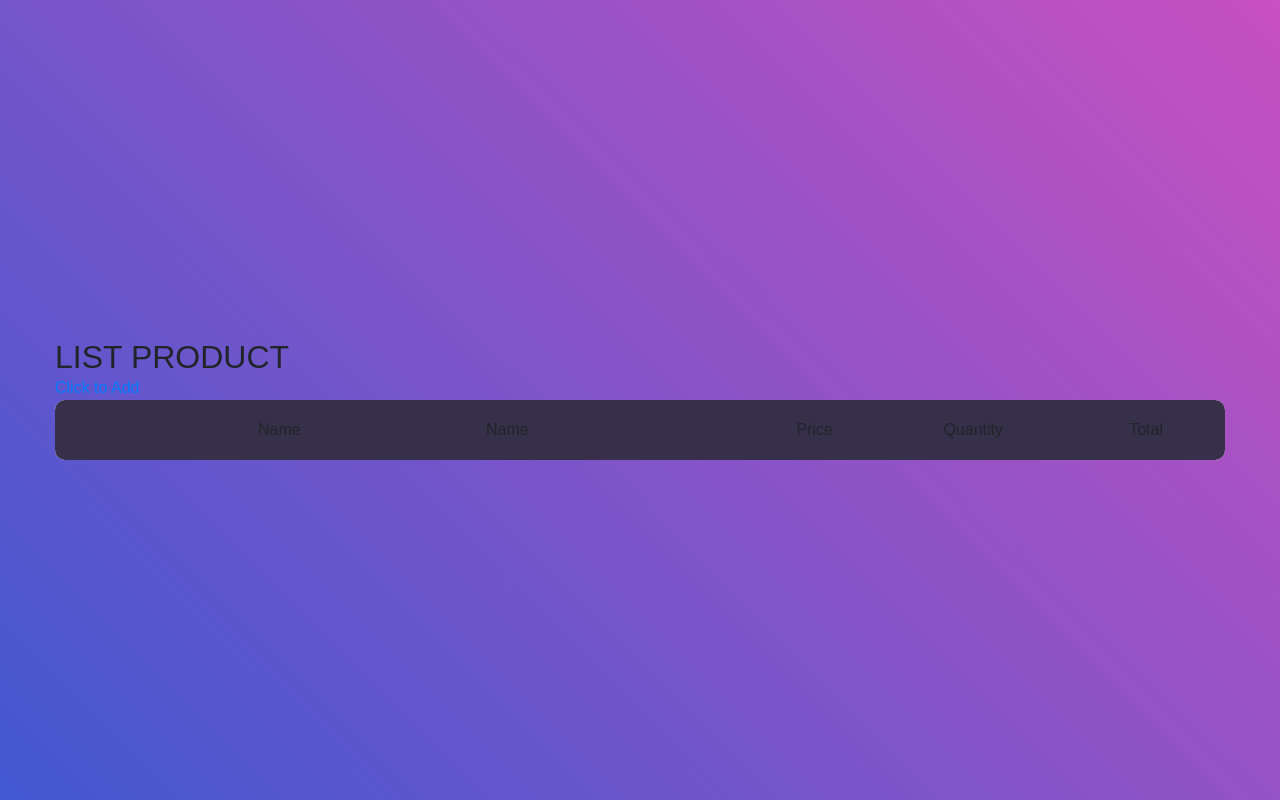
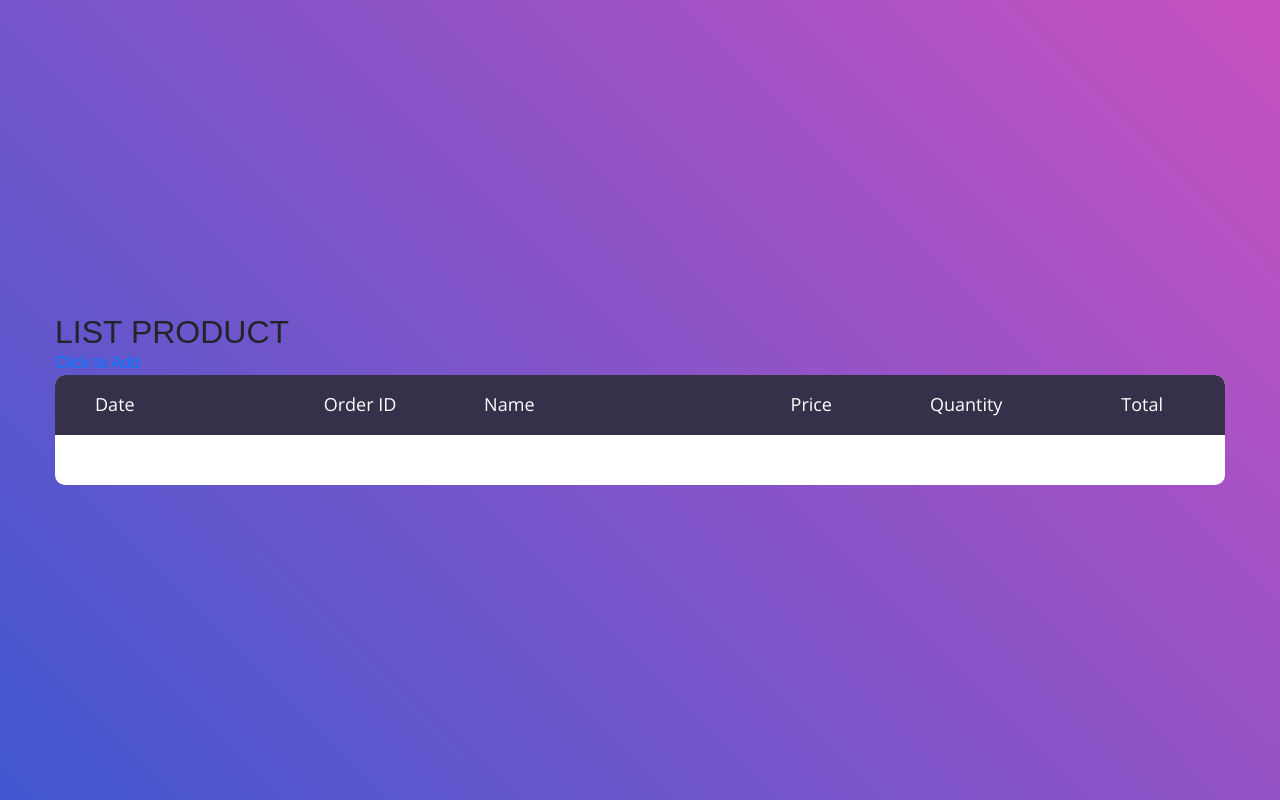
Before and after one commit to batkhai290499/AssignmentNBK, a PHP site: page / in a window 1280 px wide. Run offline with PHP 8.4, Linux system fonts and the light colour scheme; data that the repository does not hold is empty; some libraries are stand-ins or nearby versions.

Commit message:
Update index.php

```diff
--- a/index.php
+++ b/index.php
@@ -31,34 +31,38 @@
 				<a href="AddProduct.php">Click to Add</a>
 					<table>
 						<thead>
-							<th class="table100-head">
-								<td class="column1">Name</td>
-								<td class="column3">Name</td>
-								<td class="column4">Price</td>
-								<td class="column5">Quantity</td>
-								<td class="column6">Total</td>
-							</th>
+							<tr class="table100-head">
+								<th class="column1">Date</th>
+								<th class="column2">Order ID</th>
+								<th class="column3">Name</th>
+								<th class="column4">Price</th>
+								<th class="column5">Quantity</th>
+								<th class="column6">Total</th>
+							</tr>
 						</thead>
-						<?php
+						<tr>
+							<?php
 						require_once './database.php';
 							foreach ($resultSet as $row) {
 								?>
-								<td class="column1"><?= $row['productname'] ?></td>
-								<td class="column2"><?= $row['price'] ?></td>
-								<td class="column3"><?= $row['content'] ?></td>
-								<td class="column4">
+								<th class="column1"><?= $row['productname'] ?></th>
+								<th class="column2"><?= $row['price'] ?></th>
+								<th class="column3"><?= $row['content'] ?></th>
+								<th class="column4">
 									<a href="./product_delete.php?id=<?= $row['id'] ?>">Delete</a>
-								</td>
+								</th>
 
-								<td class="column5">
+								<th class="column5">
 									<a href="./editing.php?id=<?= $row['id'] ?>">Edit</a>
-								</td>
+								</th>
 
-								<td class="column6">
+								<th class="column6">
 									<a href="./product_editing.php?id=<?= $row['id'] ?>&task=copy">Copy</a>
-								</td>
+								</th>
 								<div class="clear-both"></div>
 							<?php } ?>
+						</tr>
+
 					</table>
 				</div>
 			</div>
```
